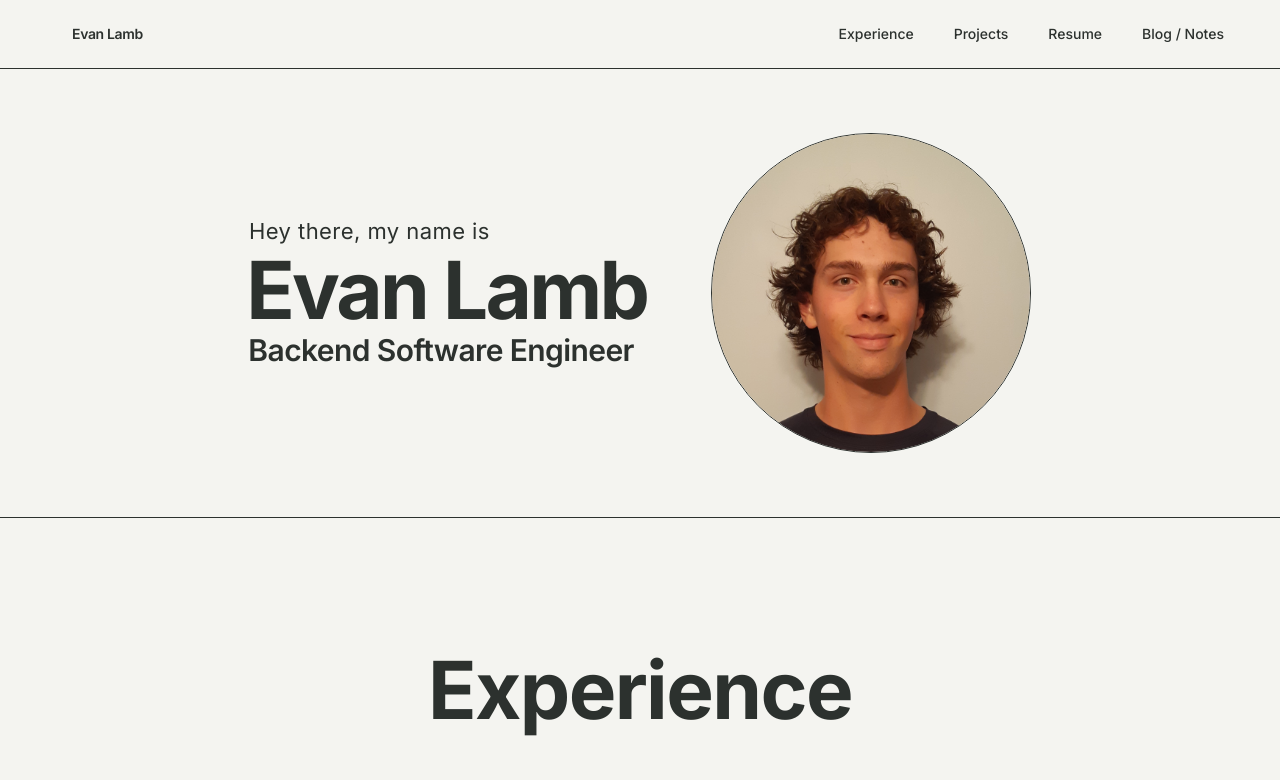
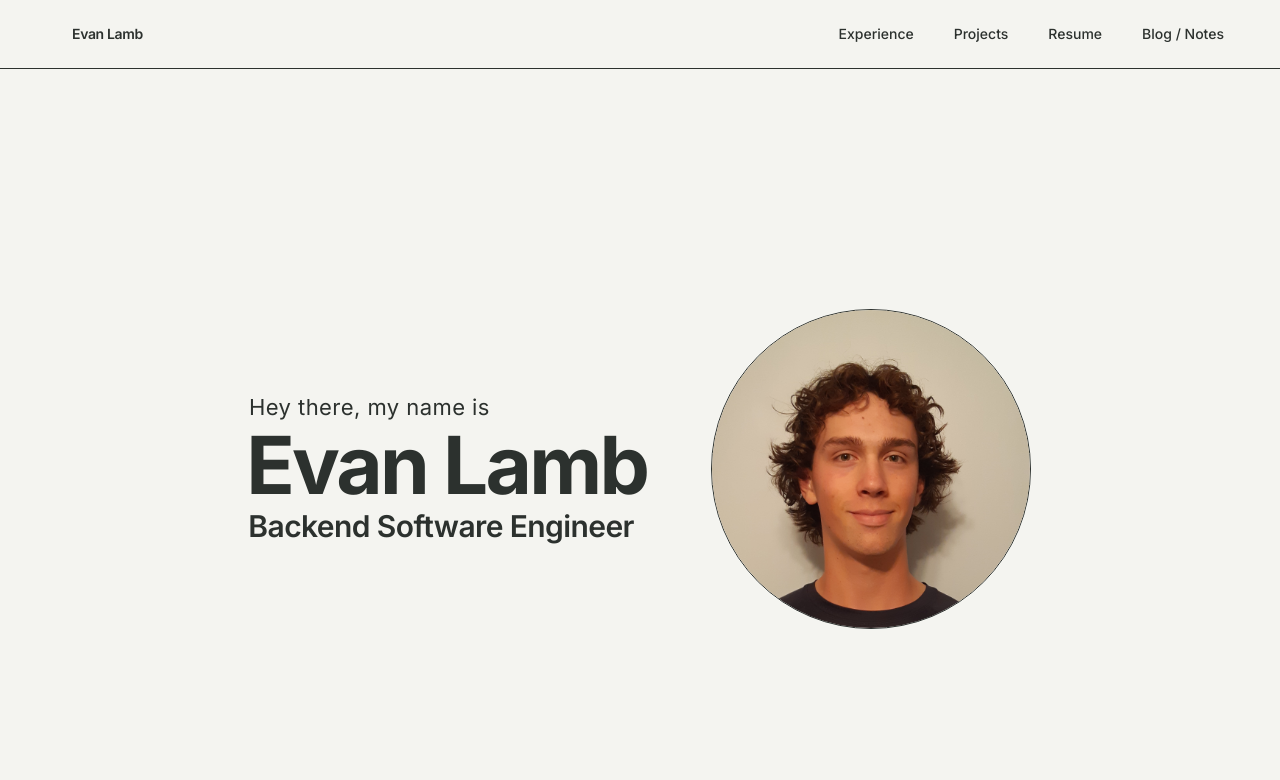
Before and after one commit to evanlambb/personal-website, a Next.js app: page / in a window 1280 px wide. Shown: the top 780 px of the page. Built offline with nearby package versions, Linux system fonts and the light colour scheme.

Commit message:
making the hero take up the full starting page

```diff
--- a/src/components/portfolio/Hero.tsx
+++ b/src/components/portfolio/Hero.tsx
@@ -4,7 +4,7 @@
   return (
     <section
       id="hero"
-      className="flex min-h-0 flex-1 flex-col"
+      className="flex min-h-screen flex-col"
       aria-labelledby="hero-heading"
     >
       <div className="flex flex-1 items-center justify-center px-6 py-12 sm:px-10 md:py-16 lg:px-14">
```
